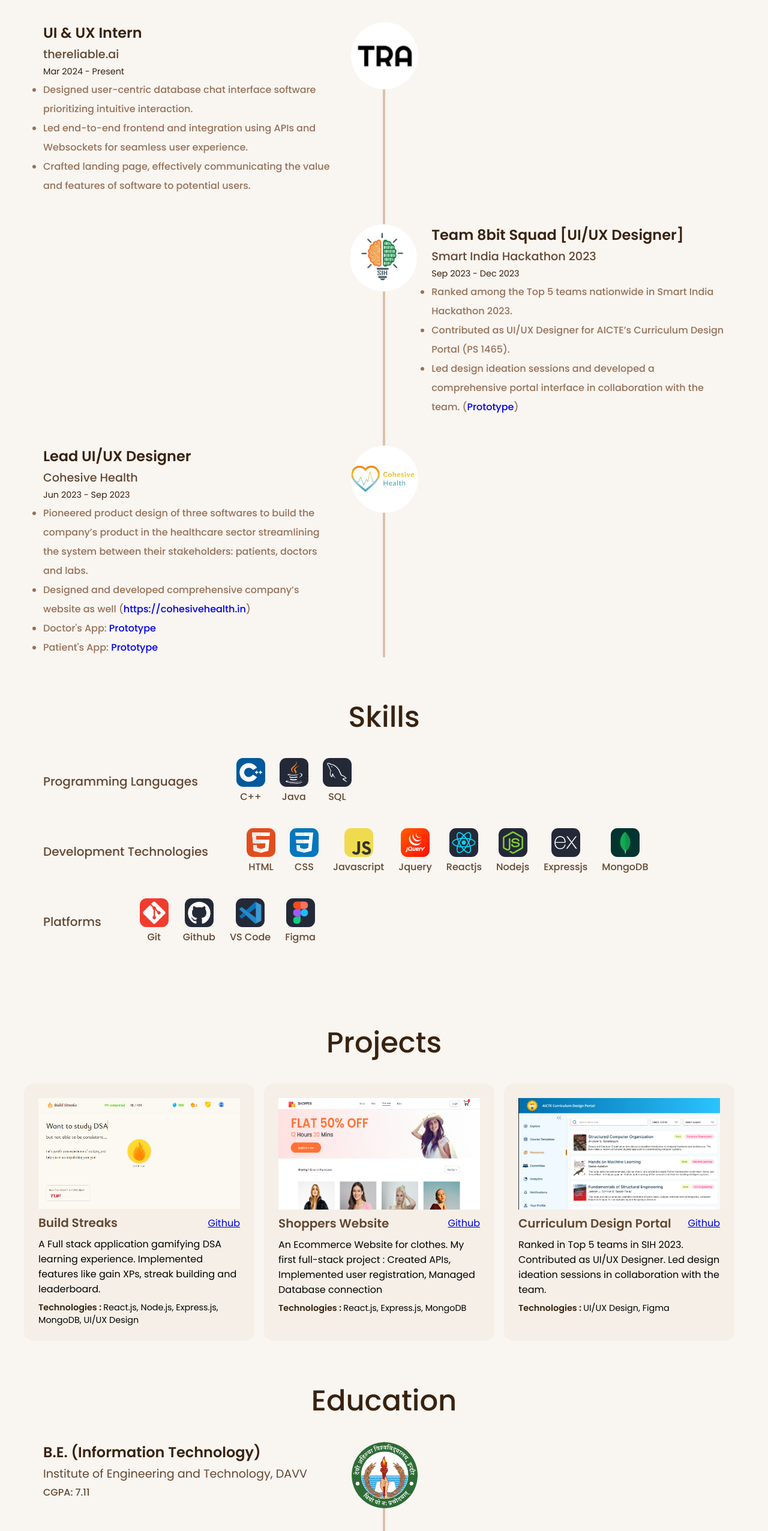
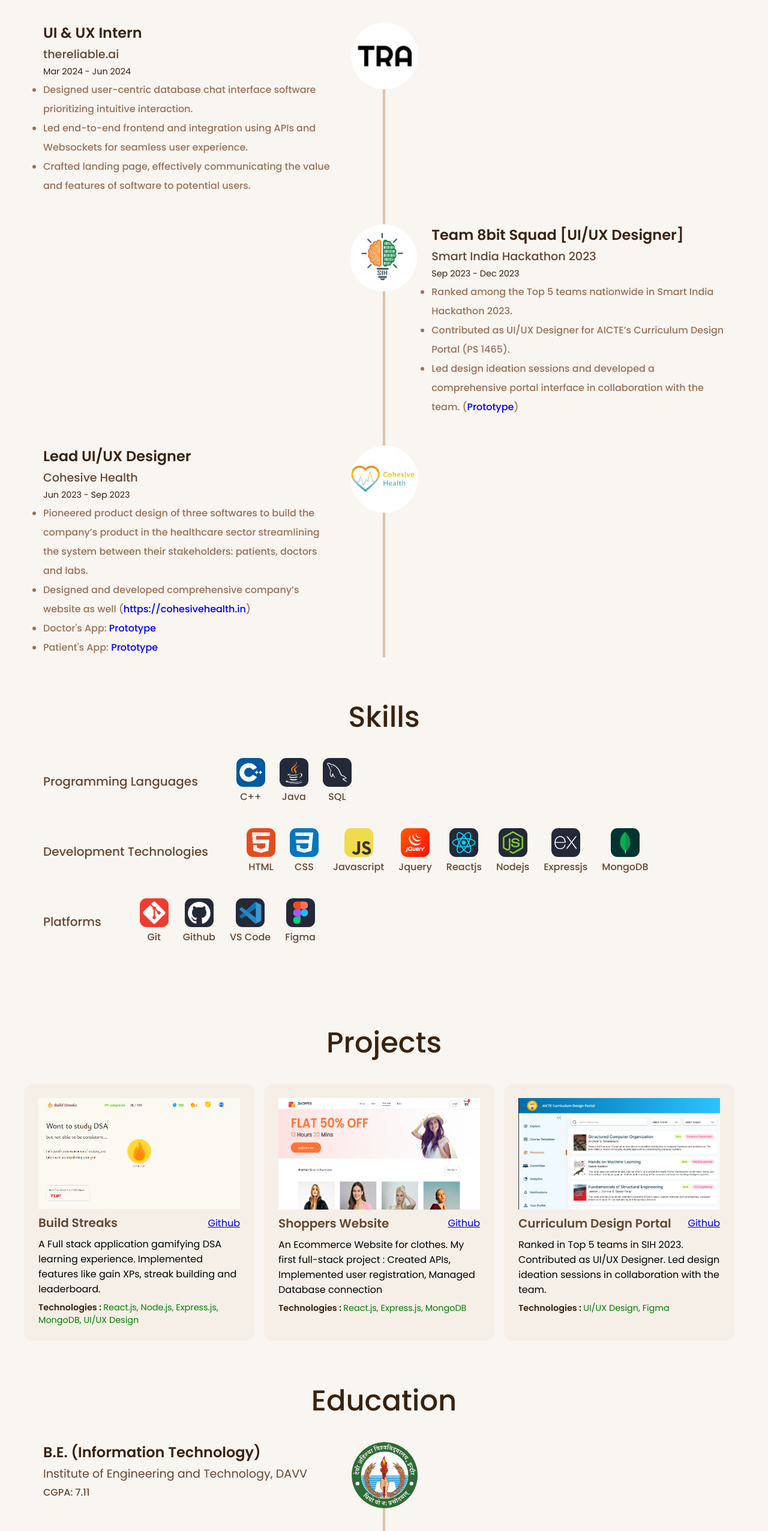
Before and after one commit to muskanmandil/Portfolio-Website, a React (Create React App) app: page / in a window 1280 px wide. Shown: the part 793-3346 px from the top of the page at 60% size. Built offline with nearby package versions, Linux system fonts and the light colour scheme; a web font is replaced by a local one.

Commit message:
resume, experience updated, coding profile added

```diff
--- a/src/all_experience.js
+++ b/src/all_experience.js
@@ -6,7 +6,7 @@ const all_experience = [{
     logo: reliableai,
     position: "UI & UX Intern",
     company: "thereliable.ai",
-    duration: "Mar 2024 - Present",
+    duration: "Mar 2024 - Jun 2024",
     summary: ["Designed user-centric database chat interface software prioritizing intuitive interaction.",
         "Led end-to-end frontend and integration using APIs and Websockets for seamless user experience.",
         "Crafted landing page, effectively communicating the value and features of software to potential users."
--- a/src/all_projects.js
+++ b/src/all_projects.js
@@ -39,14 +39,6 @@ const all_projects = [
         tech: "UI/UX Design, Figma"
     },
     {
-        img: ReliableAILandingPage,
-        liveLink: "https://bit.ly/3xvdcX3",
-        title: "Reliable AI Landing Page",
-        repoLink: "",
-        desc: "Crafted landing page for the product website, effectively communicating the value and features of the software to potential users.",
-        tech: "UI/UX Design, Figma",
-    },
-    {
         img: GoogleKeep,
         liveLink: "https://muskanmandil.github.io/Google-Keep-Clone",
         title: "Google Keep Clone",
@@ -61,6 +53,14 @@ const all_projects = [
         repoLink: "https://github.com/muskanmandil/2048-Game",
         desc: "Cloned the famous 2048 Game. Respond to arrow keys, and update score on every tile merge.",
         tech: "HTML, CSS, Javascript"
+    },
+    {
+        img: ReliableAILandingPage,
+        liveLink: "https://bit.ly/3xvdcX3",
+        title: "Reliable AI Landing Page",
+        repoLink: "",
+        desc: "Crafted landing page for the product website, effectively communicating the value and features of the software to potential users.",
+        tech: "UI/UX Design, Figma",
     },
     {
         img: todoList,
--- a/src/components/Contact/contact.jsx
+++ b/src/components/Contact/contact.jsx
@@ -4,8 +4,7 @@ import emailjs from "@emailjs/browser";
 
 import linkedin from "../../assets/icons/linkedin.svg";
 import github from "../../assets/icons/github.svg";
-import instagram from "../../assets/icons/instagram.svg";
-import twitter from "../../assets/icons/twitter.svg";
+import leetcode from "../../assets/icons/leetcode.svg";
 
 const Contact = () => {
   const form = useRef();
@@ -77,11 +76,8 @@ const Contact = () => {
           <a href="https://github.com/muskanmandil" target="_blank" rel="noreferrer">
             <img src={github} alt="github" className="socialMediaIcon" />
           </a>
-          <a href="https://www.instagram.com/muskan.mandil/" target="_blank" rel="noreferrer">
-            <img src={instagram} alt="instagram" className="socialMediaIcon" />
-          </a>
-          <a href="https://twitter.com/muskanmandil" target="_blank" rel="noreferrer">
-            <img src={twitter} alt="twitter" className="socialMediaIcon" />
+          <a href="https://leetcode.com/u/muskan_mandil/" target="_blank" rel="noreferrer">
+            <img src={leetcode} alt="leetcode" className="socialMediaIcon" />
           </a>
         </div>
       </form>
--- a/src/components/Project Card/projectCard.css
+++ b/src/components/Project Card/projectCard.css
@@ -73,6 +73,7 @@
 
 .projectTechs {
   font-size: 0.9rem;
+  color:green;
 }
 
 .techTitle {
```
Also changed, not shown: src/assets/icons/leetcode.svg (added), 1 other file (tests, documents, lock files or other folders).
